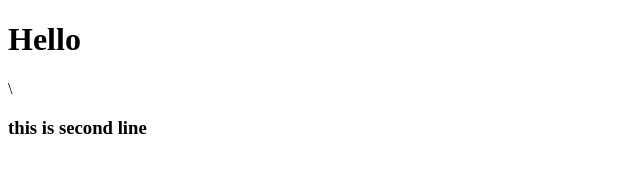
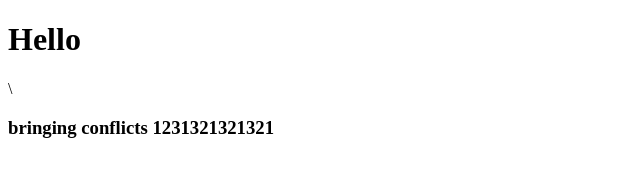
Before and after one commit to FeNriR0077/git_practice, a website: page index.html in a window 1280 px wide. Shown: the whole page, without its empty margins (0-640 px from the left). Drawn offline with Linux system fonts and the light colour scheme.

Commit message:
added index lines

```diff
--- a/index.html
+++ b/index.html
@@ -8,6 +8,6 @@
 </head>
 <body>
     <h1>Hello</h1>\
-    <h3>this is second line</h3>
+    <h3>bringing conflicts 1231321321321</h3>
 </body>
 </html>
```
Also changed, not shown: package.json (added, +19 -0 lines).
